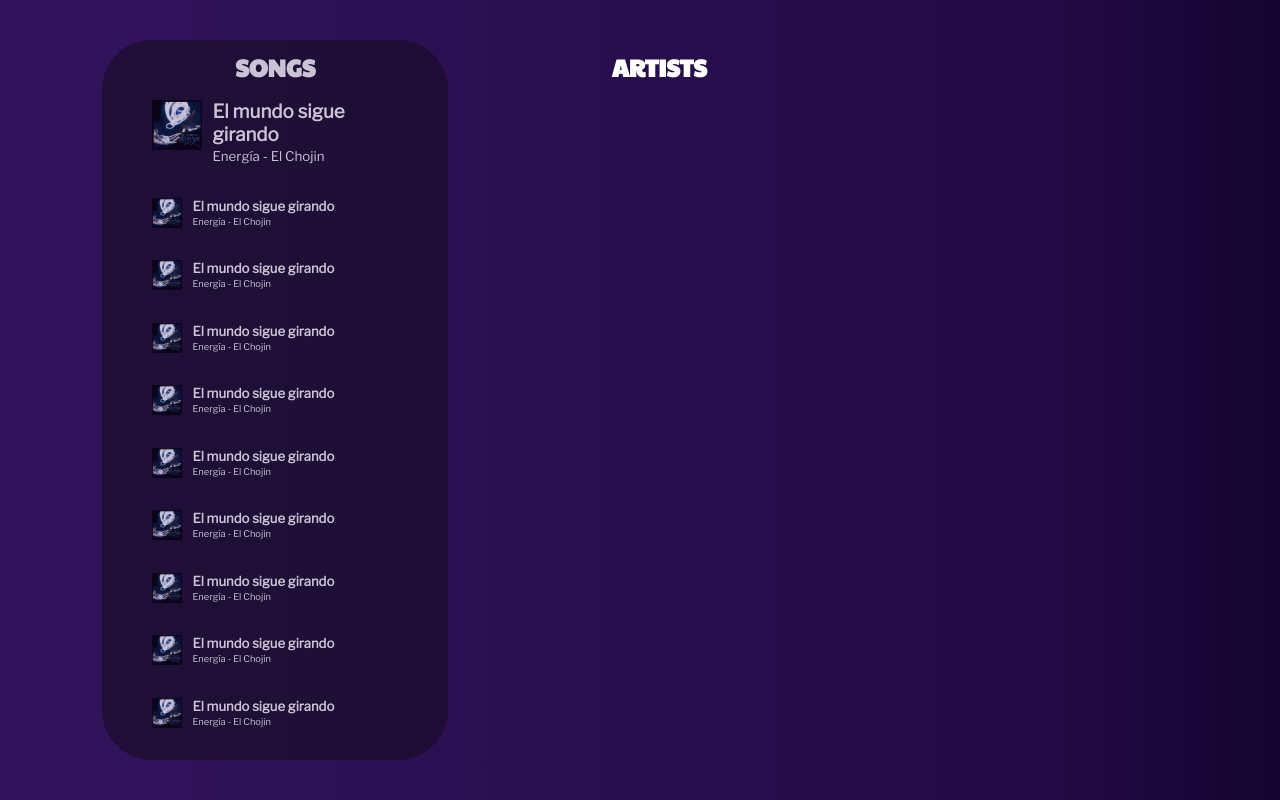
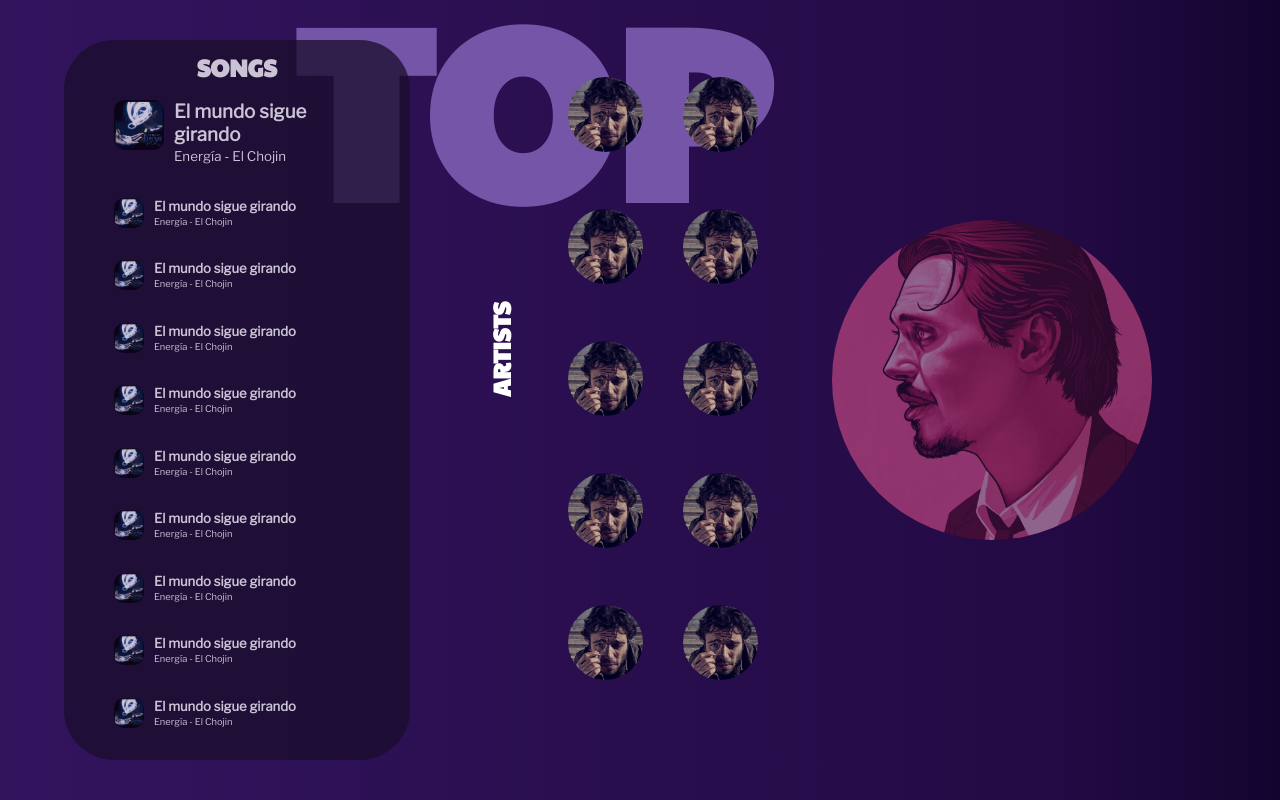
Before and after one commit to anromen/spotify-stats, a React (Create React App) app: page / in a window 1280 px wide. Built offline with nearby package versions, Linux system fonts and the light colour scheme.

Commit message:
User static stats view done.

```diff
--- a/src/App.js
+++ b/src/App.js
@@ -4,7 +4,9 @@ import "./App.scss";
 function App() {
   return (
     <div className="App">
-      <div className="float"></div>
+      <div className="float">
+        <h1>TOP</h1>
+      </div>
       <div className="column-3 solid">
         <h2>SONGS</h2>
         <ol>
@@ -80,50 +82,74 @@ function App() {
           </li>
         </ol>
       </div>
-      <div className="column-3">
+      <div className="column-3 vertical">
         <h2>ARTISTS</h2>
+        <ol>
+          <li>
             <div className="artist">
-          <div className="profile-image"></div>
-          <div className="artist"></div>
+              <img src="img/artist.jpg" alt="artist" />
+              <div></div>
             </div>
+          </li>
+          <li>
             <div className="artist">
-          <div className="profile-image"></div>
-          <div className="artist"></div>
+              <img src="img/artist.jpg" alt="artist" />
+              <div></div>
             </div>
+          </li>
+          <li>
             <div className="artist">
-          <div className="profile-image"></div>
-          <div className="artist"></div>
+              <img src="img/artist.jpg" alt="artist" />
+              <div></div>
             </div>
+          </li>
+          <li>
             <div className="artist">
-          <div className="profile-image"></div>
-          <div className="artist"></div>
+              <img src="img/artist.jpg" alt="artist" />
+              <div></div>
             </div>
+          </li>
+          <li>
             <div className="artist">
-          <div className="profile-image"></div>
-          <div className="artist"></div>
+              <img src="img/artist.jpg" alt="artist" />
+              <div></div>
             </div>
+          </li>
+          <li>
             <div className="artist">
-          <div className="profile-image"></div>
-          <div className="artist"></div>
+              <img src="img/artist.jpg" alt="artist" />
+              <div></div>
             </div>
+          </li>
+          <li>
             <div className="artist">
-          <div className="profile-image"></div>
-          <div className="artist"></div>
+              <img src="img/artist.jpg" alt="artist" />
+              <div></div>
             </div>
+          </li>
+          <li>
             <div className="artist">
-          <div className="profile-image"></div>
-          <div className="artist"></div>
+              <img src="img/artist.jpg" alt="artist" />
+              <div></div>
             </div>
+          </li>
+          <li>
             <div className="artist">
-          <div className="profile-image"></div>
-          <div className="artist"></div>
+              <img src="img/artist.jpg" alt="artist" />
+              <div></div>
             </div>
+          </li>
+          <li>
             <div className="artist">
-          <div className="profile-image"></div>
-          <div className="artist"></div>
+              <img src="img/artist.jpg" alt="artist" />
+              <div></div>
             </div>
+          </li>
+        </ol>
       </div>
-      <div className="column-3 profile"></div>
+      <div className="column-3 profile">
+        <img src="img/profile.jpeg" alt="profile" />
+      </div>
     </div>
   );
 }
--- a/src/App.scss
+++ b/src/App.scss
@@ -33,6 +33,7 @@
   width: 30px;
   float: left;
   margin-right: 10px;
+  border-radius: 10px;
 }
 
 .song {
@@ -46,3 +47,69 @@
     width: 50px;
   }
 }
+
+.vertical {
+  display: flex;
+  justify-content: left;
+  align-items: center;
+
+  h2 {
+    transform: rotate(270deg);
+    transform-origin: bottom left;
+  }
+
+  ol {
+    height: 100%;
+    width: 100%;
+    display: flex;
+    flex-wrap: wrap;
+    flex-direction: column;
+    position: relative;
+    right: 5vw;
+
+    li {
+      align-items: center;
+      display: flex;
+      justify-content: left;
+      list-style: none;
+      height: 20%;
+      margin: 0 20px;
+    }
+  }
+}
+
+.artist {
+  img {
+    width: 75px;
+    height: 75px;
+    border-radius: 100px;
+  }
+}
+
+.profile {
+  display: flex;
+  align-items: center;
+  position: relative;
+
+  img {
+    width: 25vw;
+    height: 25vw;
+    object-fit: cover;
+    border-radius: 50vw;
+    opacity: 50%;
+    position: absolute;
+    right: 5vw;
+  }
+}
+
+.float {
+  position: absolute;
+  top: 7vh;
+  left: 23vw;
+
+  h1 {
+    color: rgb(117, 85, 167);
+    font-size: 15rem;
+    line-height: 6rem;
+  }
+}
```
Also changed, not shown: public/img/artist.jpg (added), public/img/profile.jpeg (added). Lines whose indentation alone changed are shown as unchanged.
